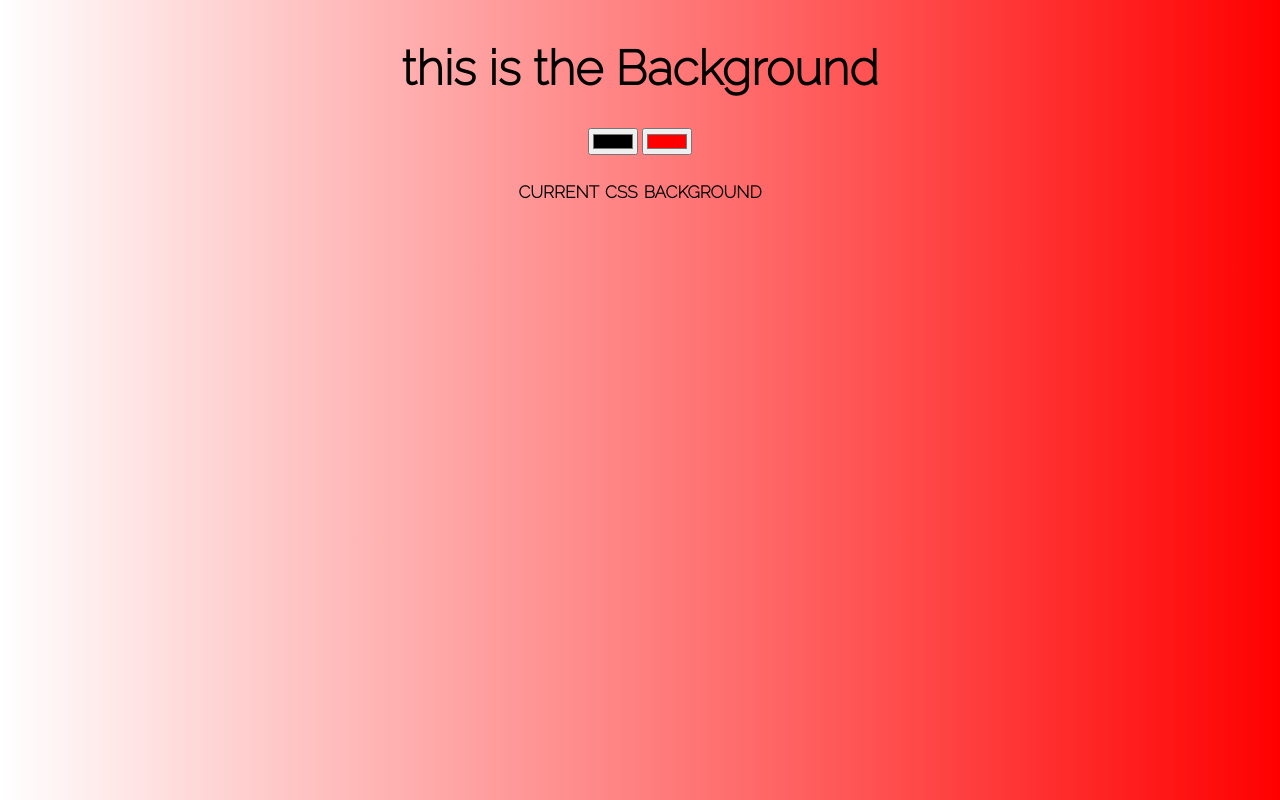
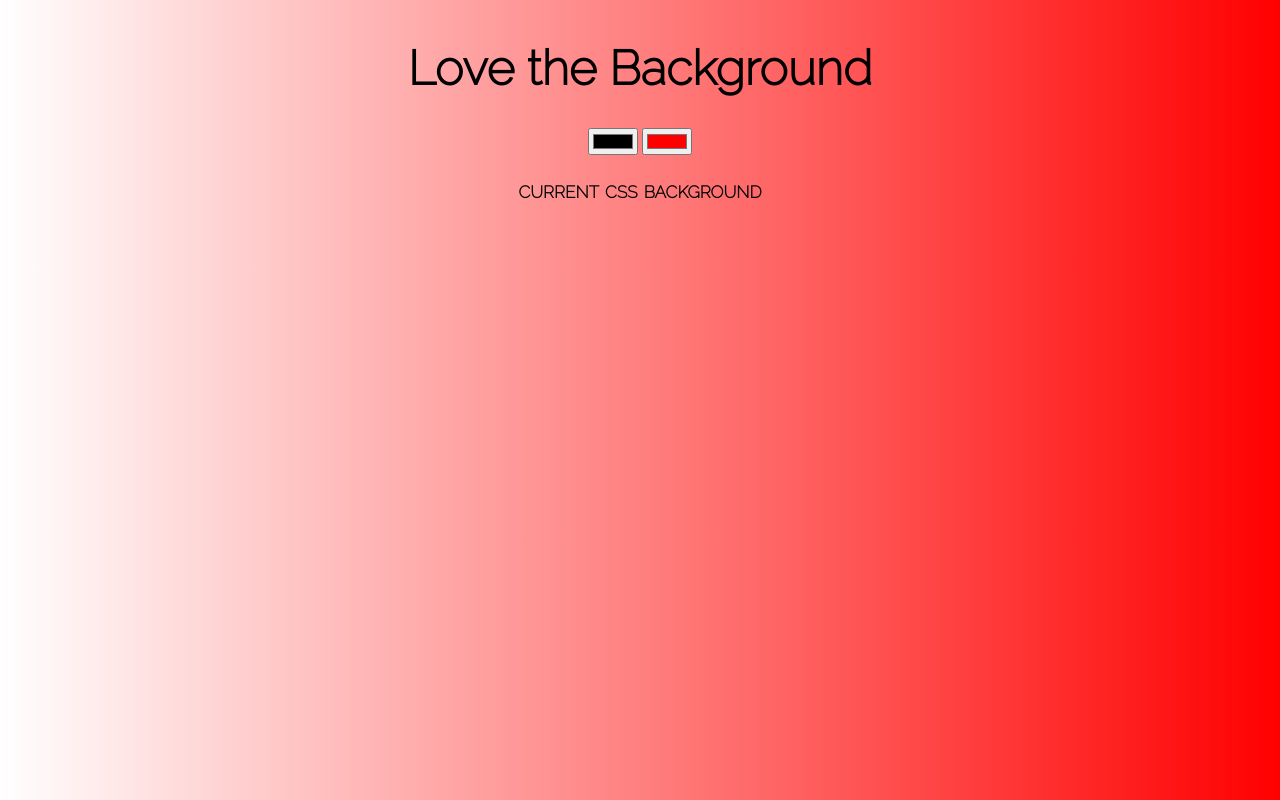
Before and after one commit to Sand-a/newProject, a plain HTML site: page index.html in a window 1280 px wide. Drawn offline with Linux system fonts and the light colour scheme.

Commit message:
more change

```diff
--- a/index.html
+++ b/index.html
@@ -7,7 +7,7 @@
 <link rel="preconnect" href="https://fonts.gstatic.com">
 <link href="https://fonts.googleapis.com/css2?family=Raleway:wght@200&display=swap" rel="stylesheet">
 <body id="gradient">
-	<h1> this is the Background</h1>
+	<h1>Love the Background</h1>
 	<div>
 		<input class="color1" type="color" name="color1" value="#0000">
 		<input class="color2" type="color" name="color2" value="#ff0000">
```
